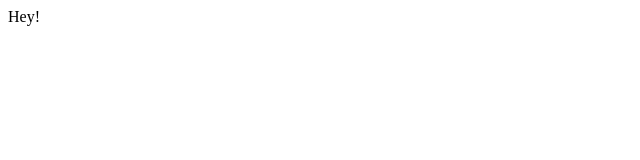
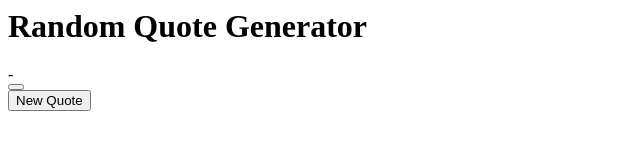
Before and after one commit to 0raiko0/0raiko0.github.io, a plain HTML site: page index.html in a window 1280 px wide. Shown: the whole page, without its empty margins (0-640 px from the left). Drawn offline with Linux system fonts and the light colour scheme.

Commit message:
Update index.html

```diff
--- a/index.html
+++ b/index.html
@@ -1 +1,17 @@
-Hey!
+<h1>Random Quote Generator</h1>
+<div class="white-box">
+  <div class="quote">
+    <i class="fa fa-quote-left fa-3x"></i>
+    <p class="random-quote"> <span id="text"></span></p>
+  </div>
+  <div class="random-author">- <span id="author"></span>
+  </div>
+  <div class= "buttons">
+
+<a id="tweet" href=""https://twitter.com/intent/tweet"" title="Tweet this!"><button class= "button"><i class= "fa fa-twitter"></i></button></a>
+
+    <div class= "new-quote-button" >
+    <button class="button" id="new-quote"> New Quote
+    </div>
+  </div>
+</div>
```
